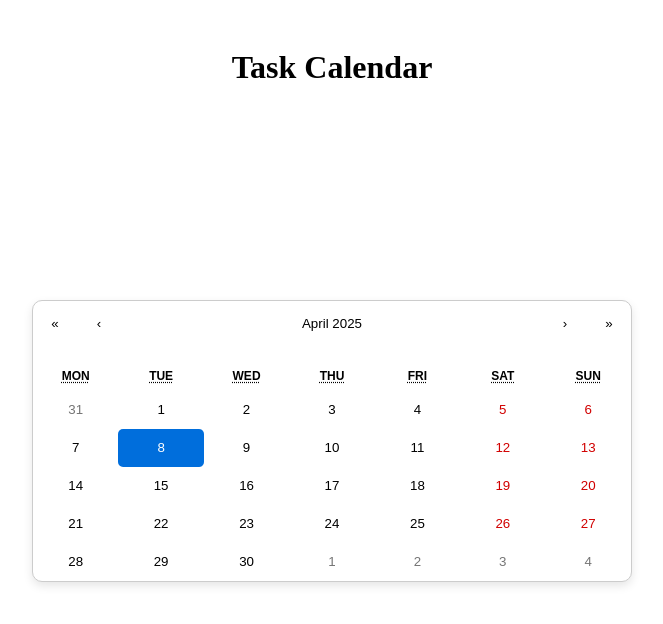
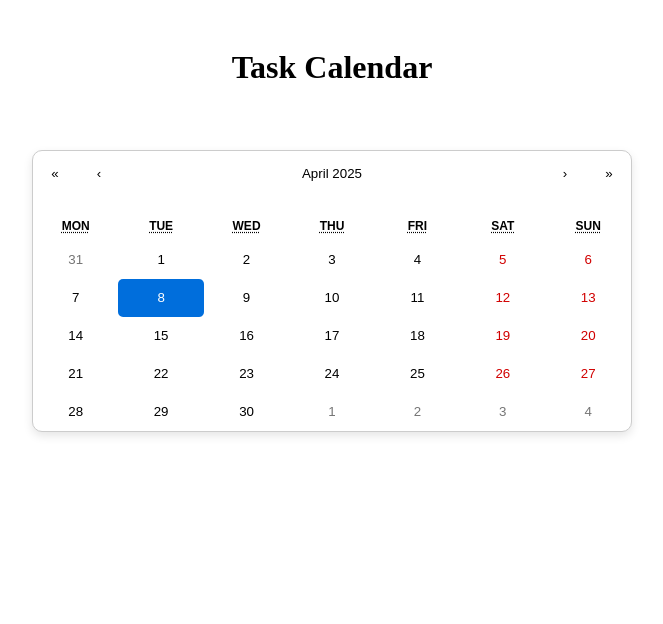
Before and after one commit to monkeybuzinis/Task-Mood-calendar, a React (Create React App) app in the folder frontend/: page / in a window 1280 px wide. Shown: the top 624 px of the page, without its empty margins (308-971 px from the left). Built offline with nearby package versions, Linux system fonts and the light colour scheme; no server answers.

Commit message:
Fix spacing between Calendar and Task display

```diff
--- a/frontend/src/CalendarStyles.css
+++ b/frontend/src/CalendarStyles.css
@@ -7,9 +7,8 @@
     display: flex;
     justify-content: center; /* Center horizontally */
     align-items: center; /* Center vertically */
-    height: calc(100vh - 100px); /* Full viewport height minus header space */
     padding: 0; /* Remove padding to move it up */
-    margin-top: 5px; /* Set margin to a small value for spacing */
+    margin: 64px 0;
 }
 
 /* Style the calendar */
```
